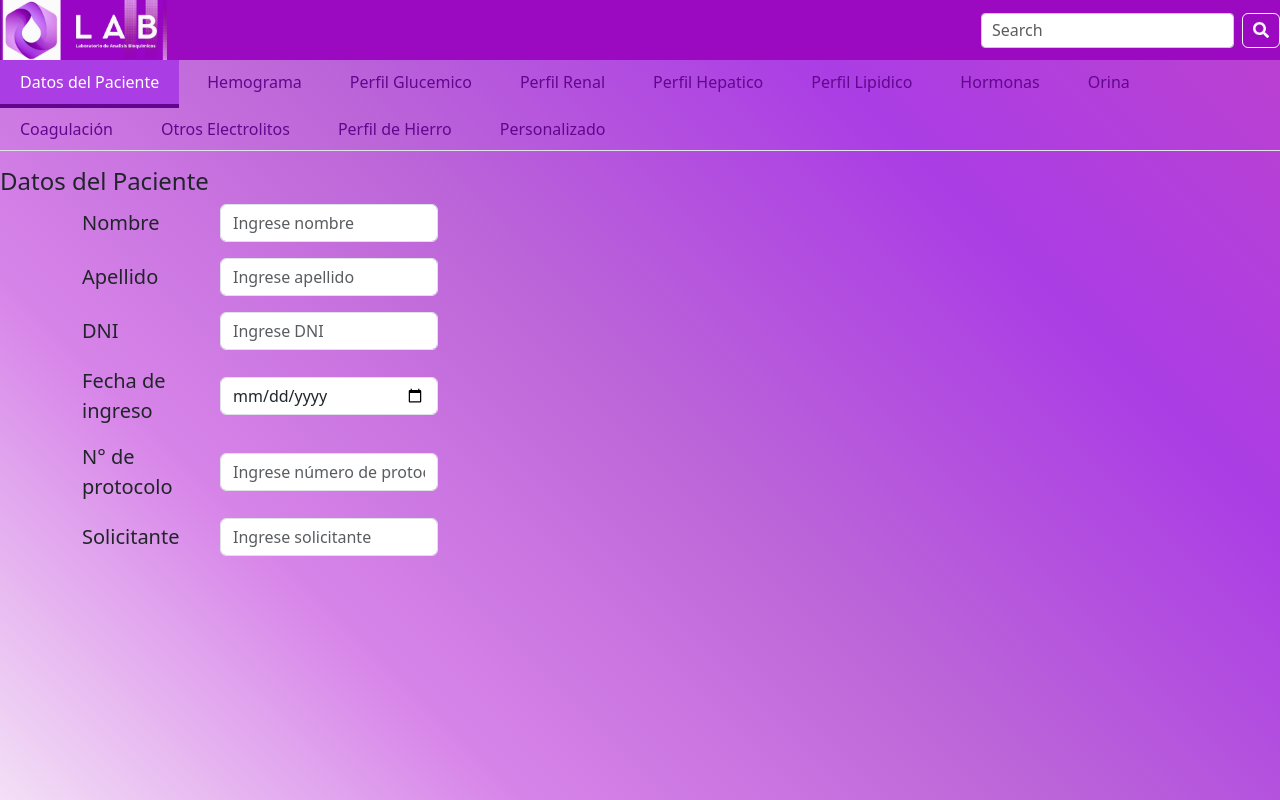
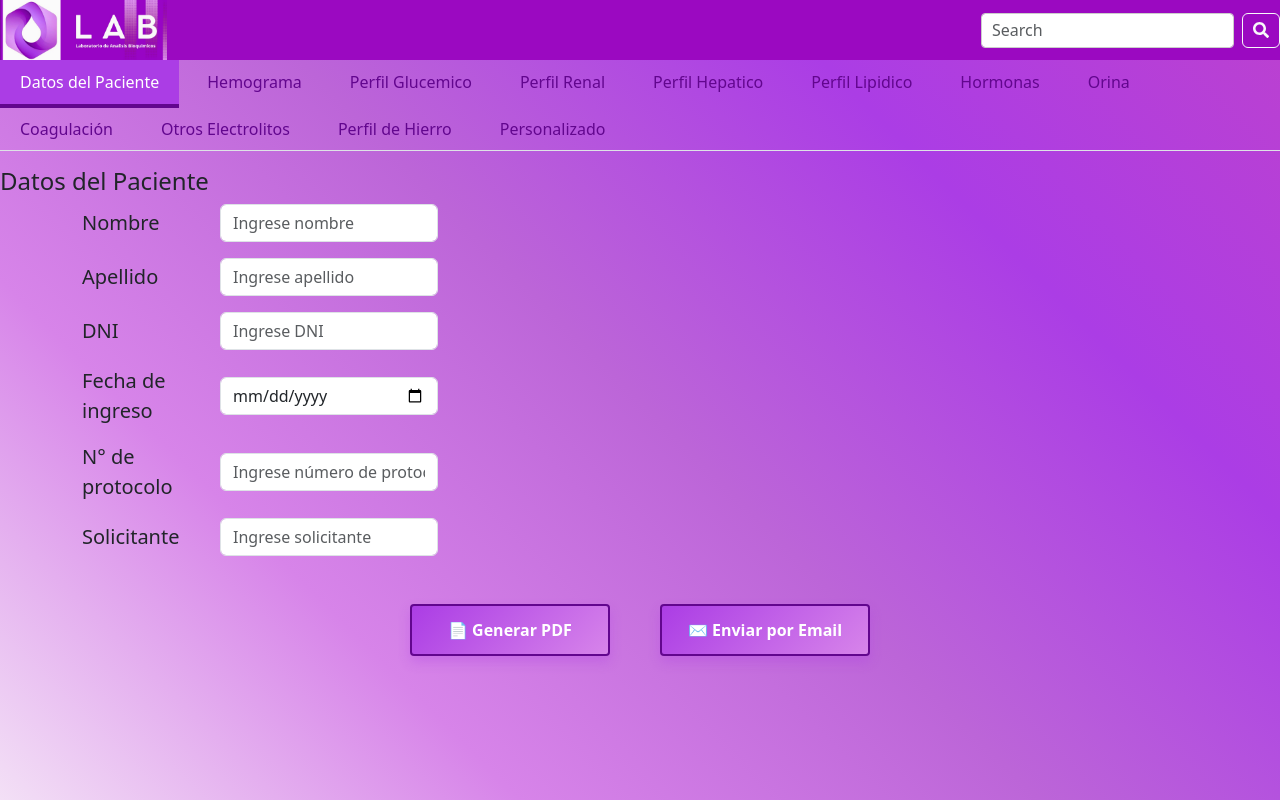
Before and after one commit to Natividadrodriguez/resultsync, a React (Vite) app: page /cargaresultados in a window 1280 px wide. Built offline with nearby package versions, Linux system fonts and the light colour scheme.

Commit message:
Agrego botones al formulario

```diff
--- a/src/Components/CargaResultados/CargaResultados.css
+++ b/src/Components/CargaResultados/CargaResultados.css
@@ -48,3 +48,35 @@ border-bottom: 2px solid #62068e
 .solo-en-pdf{
   display: none;
 }
+
+.boton-formulario {
+  background: linear-gradient(135deg, #ab3de5, #d784ea);
+  border: 2px solid #62068e;
+  color: white;
+  padding: 12px 26px;
+  font-weight: 600;
+  border-radius: 4px;
+  box-shadow: 0 6px 12px rgba(171, 61, 229, 0.3);
+  transition: transform 0.2s ease, box-shadow 0.3s ease, background 0.3s ease;
+  min-width: 200px;
+  flex-grow: 0;
+  flex-shrink: 0;
+  flex-basis: auto;
+
+}
+
+.boton-formulario:hover {
+
+  background: linear-gradient(135deg, #62068e, #ab3de5);
+  border-color: #3a0556;
+  transform: translateY(-2px);
+  box-shadow: 0 10px 20px rgba(75, 12, 110, 0.4);
+  cursor: pointer;
+}
+
+.botones-container {
+  display: flex;
+  gap: 50px;
+  justify-content: center;
+  flex-wrap: wrap;
+}
--- a/src/Components/CargaResultados/CargaResultados.jsx
+++ b/src/Components/CargaResultados/CargaResultados.jsx
@@ -789,6 +789,14 @@ const CargaResultados = () => {
         </div>
       </Tab>
     </Tabs>
+    <div className="botones-container mt-5">
+    <button className="boton-formulario">
+      📄 Generar PDF
+    </button>
+    <button className="boton-formulario" >
+      ✉️ Enviar por Email
+    </button>
+  </div>
     </>
 
   );
```
